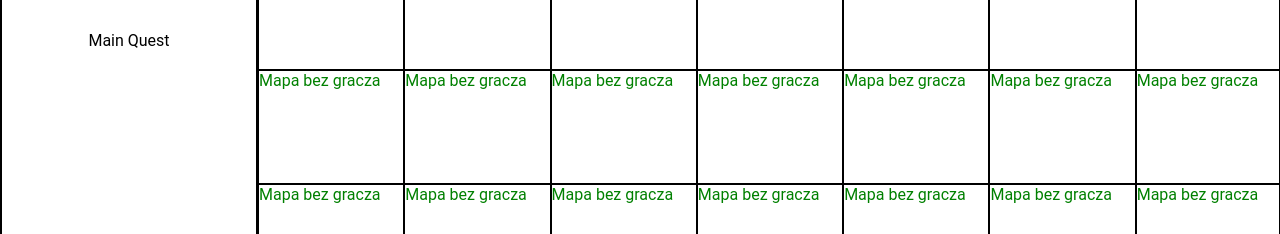
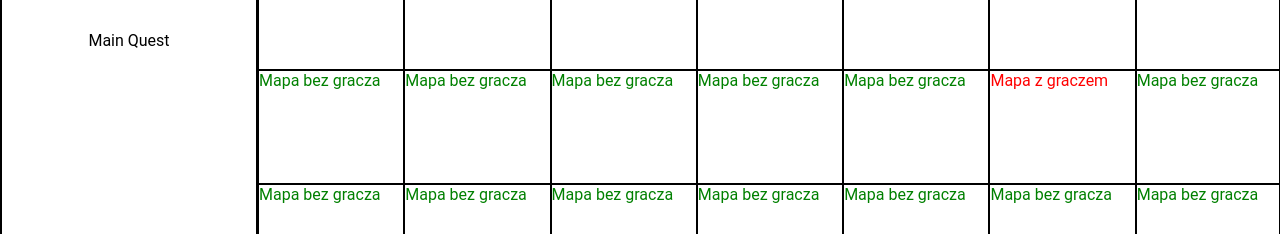
Before and after one commit to srychert/party-games-platform, a React (Create React App) app in the folder frontend/: page /main-game in a window 1280 px wide. Shown: the part 161-395 px from the top of the page. Built offline with nearby package versions, Linux system fonts and the light colour scheme.

Commit message:
Ustawianie graczy na mapie

```diff
--- a/frontend/src/MainGame/Map/Map.js
+++ b/frontend/src/MainGame/Map/Map.js
@@ -3,11 +3,12 @@ import './map.css';
 
 
 function Map() {
+    // pozycje liczone od 0, ale grid od 1 (Uwaga!!)
     const [playersPosition, setPlayersPosition] = React.useState([
-        {x:0, y:0}
+        {x:0, y:0},
+        {x:5, y: 2}
     ]);
     function checkPlayerPos(x, y){
-        console.log(x, y)
         const res =  playersPosition.filter(player =>
             player.x+1 === x && player.y+1 === y
         )
@@ -20,8 +21,8 @@ function Map() {
             {[...Array(49)].map((_, y) => (
                 <div className="tile" key={y} id={y}>
                     {checkPlayerPos (
-                        y % 7 + 1,
-                        y / 7 + 1
+                        parseInt(y % 7 + 1),
+                        parseInt(y / 7 + 1)
                         ) ? (
                         <div style={{color: 'red'}}>
                             Mapa z graczem
```
